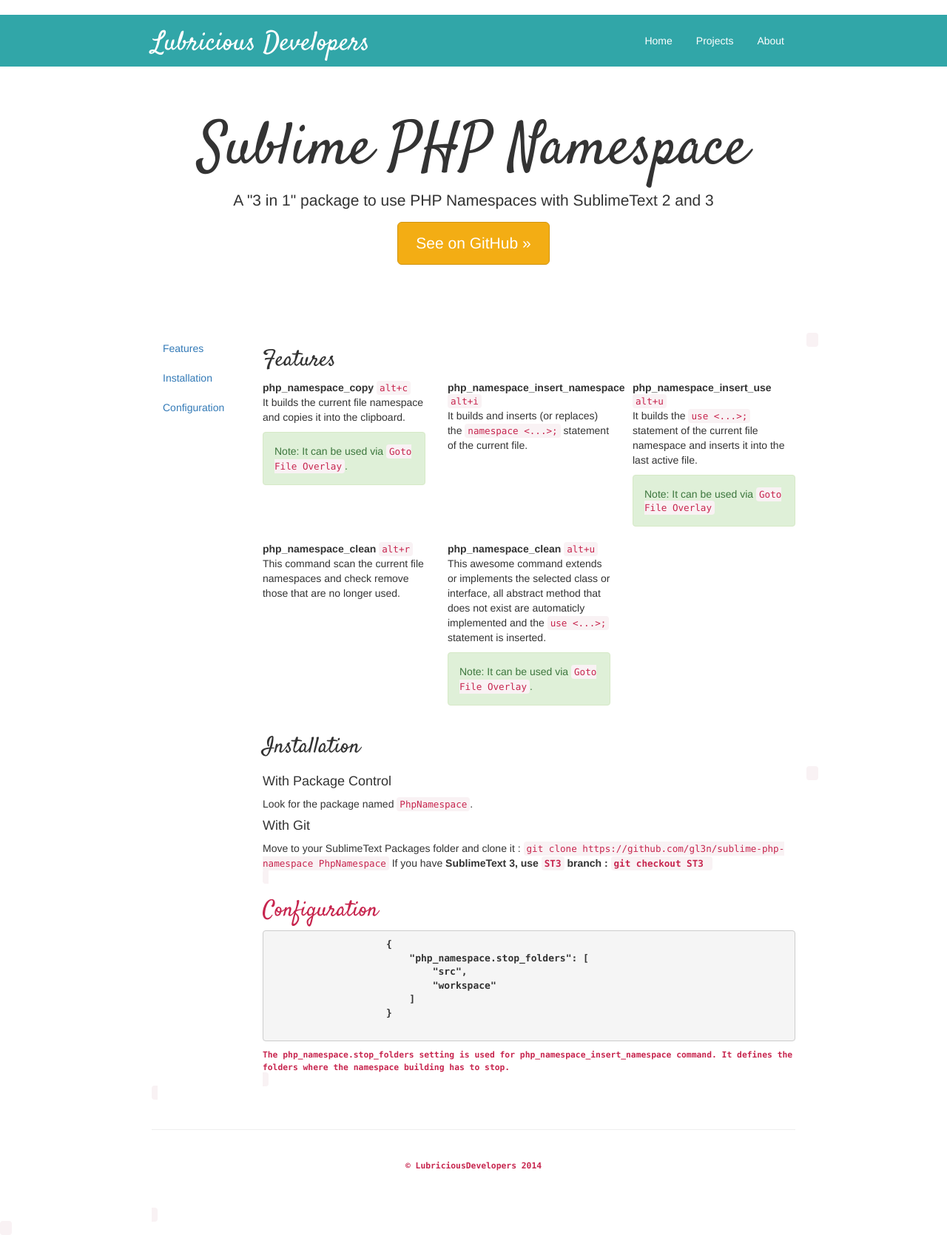
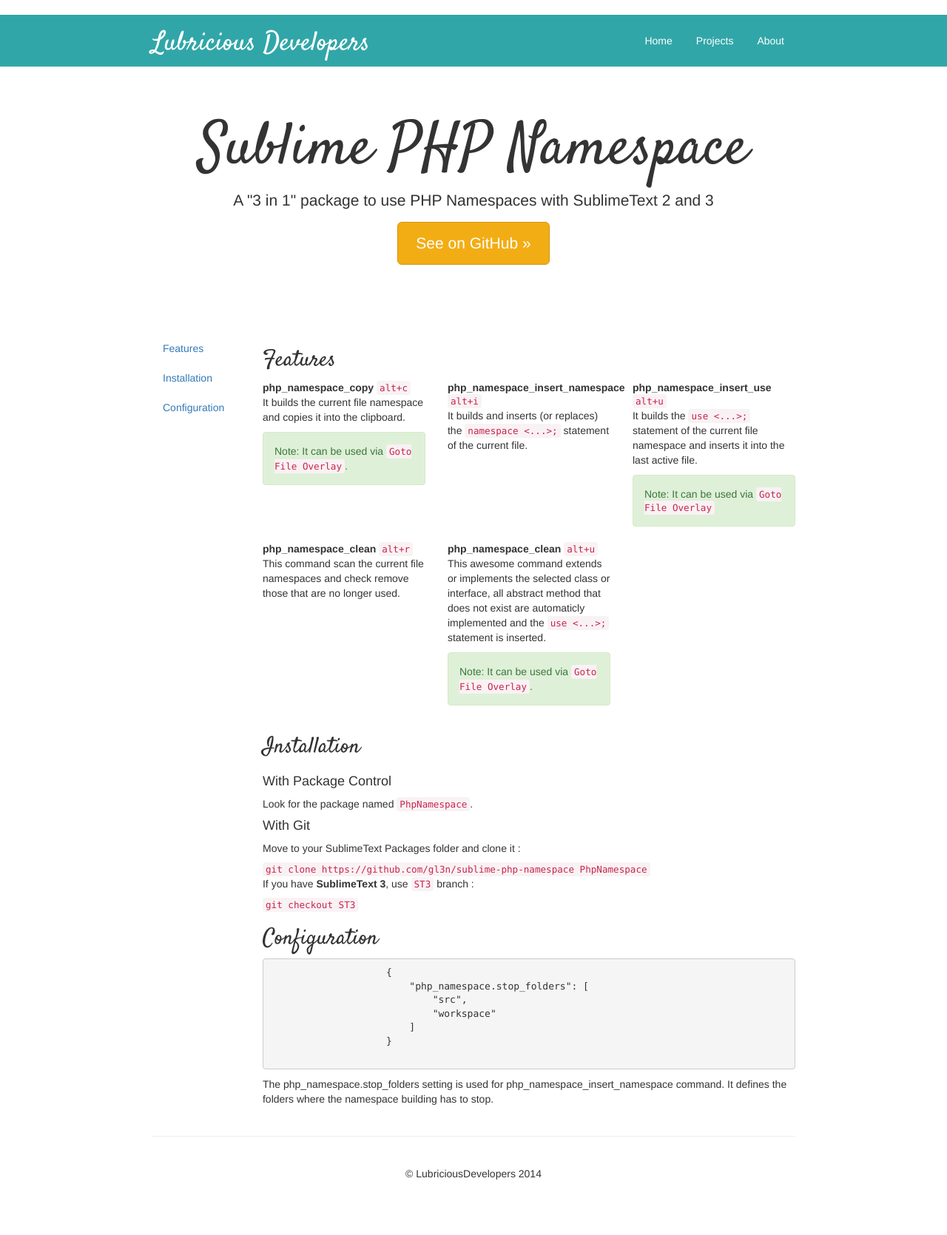
Before and after one commit to LubriciousDevelopers/lubriciousdevelopers.github.io, a Jekyll site: the page built from projects/sublime-php-namespace/index.html, in a window 1280 px wide. Shown: the whole page at 74% size. Built offline with Jekyll 4.4.1, drawn with Linux system fonts in a browser that asks for light colours; nearby versions of some CDN libraries; after the commit the page ends 1647 px from its top, so only the background shows below that.

```diff
--- a/projects/sublime-php-namespace/index.html
+++ b/projects/sublime-php-namespace/index.html
@@ -62,17 +62,18 @@ github: gl3n/sublime-php-namespace
                 <div class="col-lg-12">
 
                     <h4>With Package Control</h4>
-                    Look for the package named <code>PhpNamespace</code>.
+
+                    <p>Look for the package named <code>PhpNamespace</code>.</p>
 
                     <h4>With Git</h4>
 
-                    Move to your SublimeText Packages folder and clone it :
+                    <p>Move to your SublimeText Packages folder and clone it :</p>
 
                     <code>git clone https://github.com/gl3n/sublime-php-namespace PhpNamespace</code>
 
-                    If you have <strong>SublimeText 3<strong>, use <code>ST3</code> branch :
+                    <p>If you have <strong>SublimeText 3</strong>, use <code>ST3</code> branch :</p>
 
-                    <code>git checkout ST3<code>
+                    <code>git checkout ST3</code>
 
                 </div>
             </div>
```
